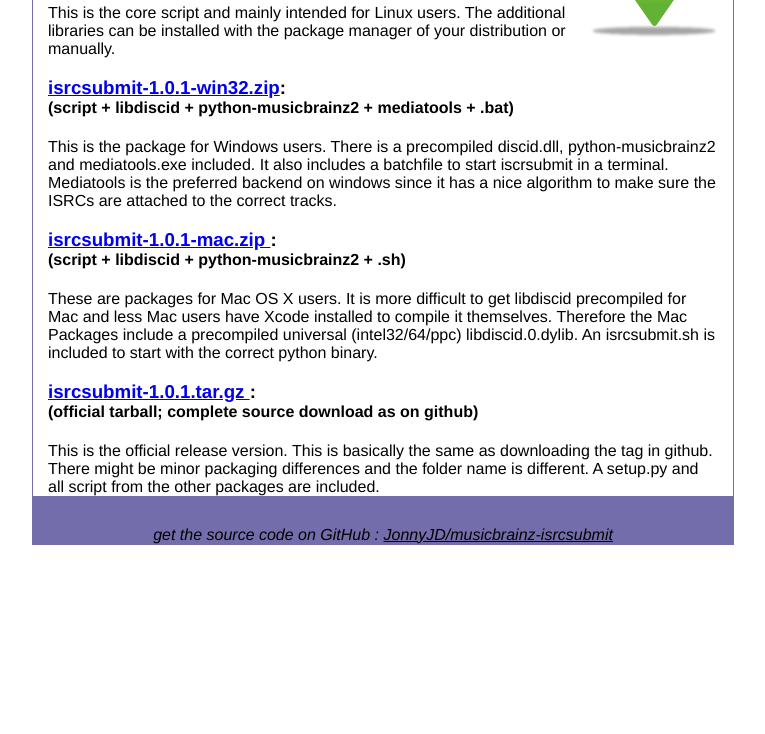
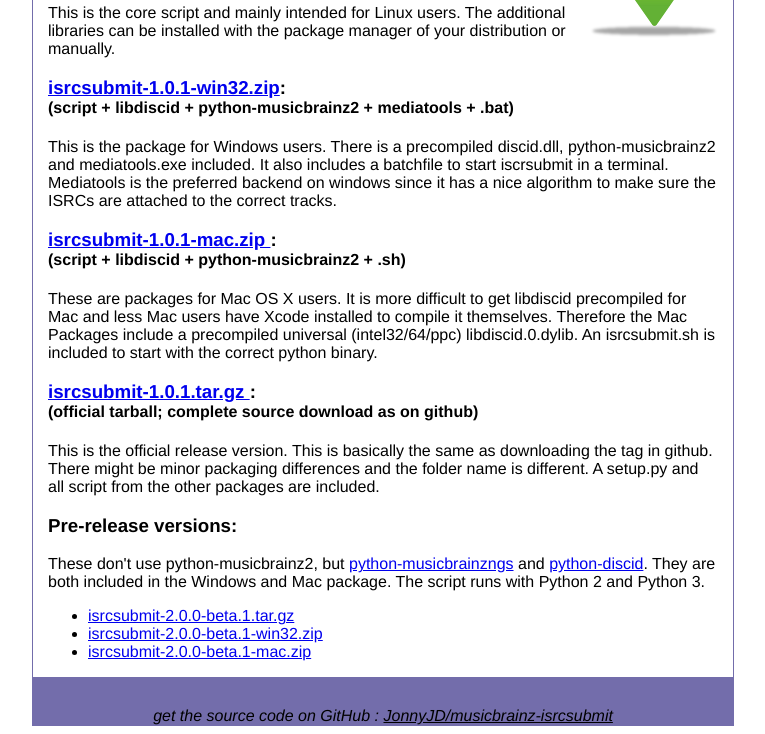
Before and after one commit to JonnyJD/musicbrainz-isrcsubmit, a Jekyll site: the page built from download.html, in a window 1280 px wide. Shown: the part 320-1054 px from the top of the page, without its empty margins (257-1022 px from the left). Built offline with Jekyll 4.4.1, drawn with Linux system fonts in a browser that asks for light colours; before the commit the page ends 900 px from its top, so only the background shows below that.

Commit message:
add pre-release downloads

```diff
--- a/_config.yml
+++ b/_config.yml
@@ -11,6 +11,8 @@
   name: isrcsubmit
   version: 1.0.1
   current: isrcsubmit-1.0.1
+  pre_version: 2.0.0-beta.1
+  pre: isrcsubmit-2.0.0-beta.1
 
 nav:
 - title: home
--- a/download.html
+++ b/download.html
@@ -57,4 +57,27 @@
 This is basically the same as downloading the tag in github.
 There might be minor packaging differences and the folder name is different.
 A setup.py and all script from the other packages are included.
+
 </div>
+
+<h3>Pre-release versions:</h3>
+
+<p>These don't use python-musicbrainz2, but
+<a href="https://github.com/alastair/python-musicbrainz-ngs">python-musicbrainzngs</a>
+and
+<a href="https://python-discid.readthedocs.org/">python-discid</a>.
+They are both included in the Windows and Mac package.
+The script runs with Python 2 and Python 3.
+</p>
+
+<ul>
+  <li><a href="{{ site.downloads.url }}{{ site.script.pre }}.tar.gz">
+    {{ site.script.pre }}.tar.gz
+    </a></li>
+  <li><a href="{{ site.downloads.url }}{{ site.script.pre }}-win32.zip">
+    {{ site.script.pre }}-win32.zip
+    </a></li>
+  <li><a href="{{ site.downloads.url }}{{ site.script.pre }}-mac.zip">
+    {{ site.script.pre }}-mac.zip
+    </a></li>
+</ul>
```
Also changed, not shown: 1 other file.
